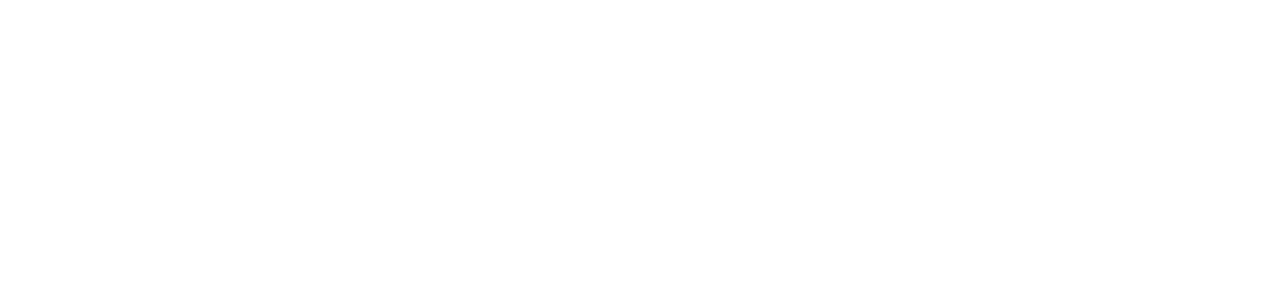
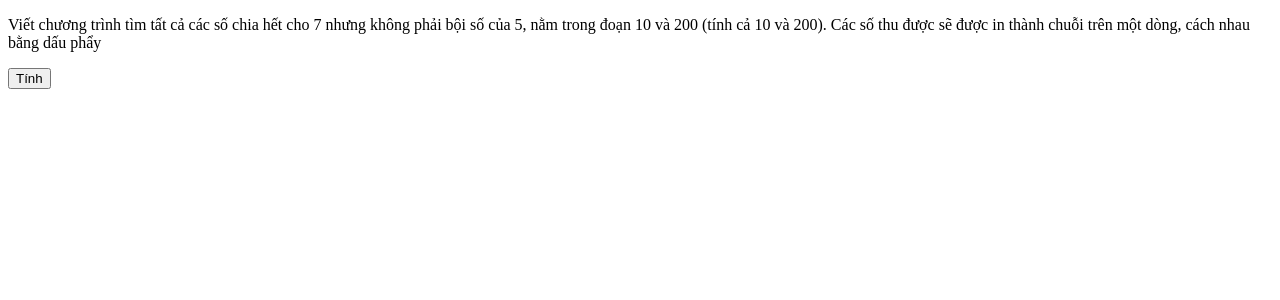
Before and after one commit to duynv13636/play-ts, an Angular app: page /bai-8 in a window 1280 px wide. Before the commit this address led to /. Shown: the top 300 px of the page. Built offline with nearby package versions, Linux system fonts and the light colour scheme.

Commit message:
bai 8 done

```diff
--- a/src/app/app-routing.module.ts
+++ b/src/app/app-routing.module.ts
@@ -1,5 +1,6 @@
 import { NgModule } from '@angular/core';
 import { RouterModule, Routes } from '@angular/router';
+import { BaiEightComponent } from './pages/bai-eight/bai-eight.component';
 import { CamelCaseComponent } from './pages/camel-case/camel-case.component';
 import { FactorialComponent } from './pages/factorial/factorial.component';
 import { QuadraticEquationComponent } from './pages/quadratic-equation/quadratic-equation.component';
@@ -32,6 +33,10 @@
     path:'bai-11',
     component:ReversDataComponent
   },
+  {
+    path:'bai-8',
+    component:BaiEightComponent
+  },
 
 ];
 
--- a/src/app/app.module.ts
+++ b/src/app/app.module.ts
@@ -9,6 +9,7 @@
 import { CamelCaseComponent } from './pages/camel-case/camel-case.component';
 import { TimeComponent } from './pages/time/time.component';
 import { ReversDataComponent } from './pages/revers-data/revers-data.component';
+import { BaiEightComponent } from './pages/bai-eight/bai-eight.component';
 
 @NgModule({
   declarations: [
@@ -18,7 +19,8 @@
     QuadraticEquationComponent,
     CamelCaseComponent,
     TimeComponent,
-    ReversDataComponent
+    ReversDataComponent,
+    BaiEightComponent
   ],
   imports: [
     BrowserModule,
--- /dev/null
+++ b/src/app/pages/bai-eight/bai-eight.component.html
@@ -0,0 +1,10 @@
+<p>
+  Viết chương trình tìm tất cả các số chia hết cho 7 nhưng không phải bội số của
+  5, nằm trong đoạn 10 và 200 (tính cả 10 và 200). Các số thu được sẽ được in
+  thành chuỗi trên một dòng, cách nhau bằng dấu phẩy
+</p>
+<button (click)="onClick()">Tính</button>
+
+<p>
+  {{ string }}
+</p>
--- /dev/null
+++ b/src/app/pages/bai-eight/bai-eight.component.ts
@@ -0,0 +1,22 @@
+import { Component, OnInit } from '@angular/core';
+
+@Component({
+  selector: 'app-bai-eight',
+  templateUrl: './bai-eight.component.html',
+  styleUrls: ['./bai-eight.component.css'],
+})
+export class BaiEightComponent implements OnInit {
+  arr :any= [];
+  string='';
+  ngOnInit(): void {}
+
+  onClick() {
+    for (let index = 10; index < 201; index++) {
+      if (index % 7 == 0 && index % 5 !== 0) {
+         this.arr.push(index);
+      }
+    }
+   this.string = this.arr.join(',')
+
+  }
+}
```
Also changed, not shown: src/app/pages/bai-eight/bai-eight.component.css (added), 1 other file (tests, documents, lock files or other folders).
